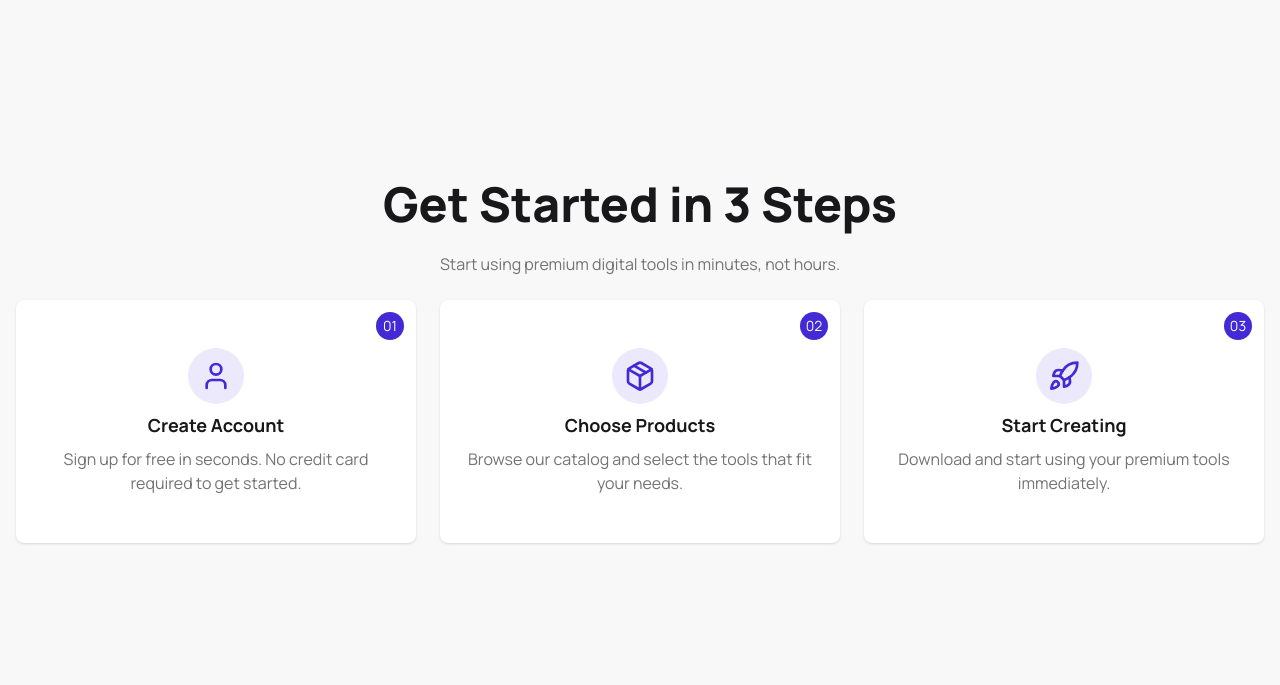
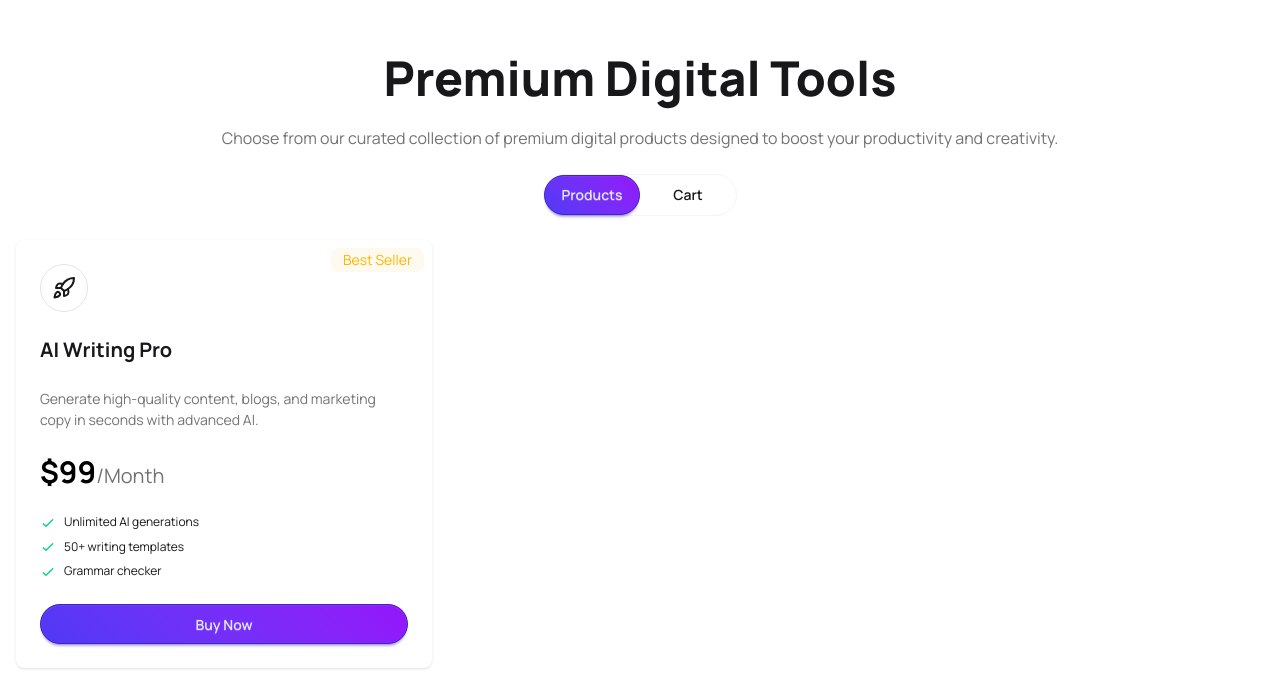
Before and after one commit to siam-parvez/digitool-platform, a React (Vite) app: page / in a window 1280 px wide. Shown: the part 1403-2088 px from the top of the page. Built offline with nearby package versions, Linux system fonts and the light colour scheme.

Commit message:
feat: prodcuts section

```diff
--- a/src/App.jsx
+++ b/src/App.jsx
@@ -7,9 +7,16 @@ import Stats from './components/homepage/Stats';
 import Steps from './components/homepage/Steps';
 import Pricing from './components/homepage/Pricing';
 import CTA from './components/homepage/CTA';
+import Products from './components/homepage/Products';
+
+const fetchProducts = async () => {
+  const res = await fetch('/data.json');
+  return res.json();
+};
+
 
 function App() {
-
+ const productPromise = fetchProducts();
   const [cartItemCount, setCartItemCount] = useState(0);
 
   return (
@@ -17,9 +24,14 @@ function App() {
       <Navbar cartItemCount={cartItemCount} />
       <Hero />
       <Stats />
+      <Products
+        productPromise={productPromise}
+        cartItemCount={cartItemCount}
+        setCartItemCount={setCartItemCount}
+      />
       <Steps />
       <Pricing />
-      <CTA/>
+      <CTA />
       <ToastContainer />
     </>
   );
--- /dev/null
+++ b/src/components/homepage/Products.jsx
@@ -0,0 +1,112 @@
+import { Package, Rocket, RocketIcon, User } from 'lucide-react';
+import React from 'react';
+
+const Products = ({ productPromise, cartItemCount, setCartItemCount }) => {
+  return (
+    <section className='py-16'>
+      <div className='min-h-screen container mx-auto w-full p-4 flex flex-col items-center justify-center'>
+        <div className='text-center'>
+          <h1 className='text-2xl lg:text-5xl font-extrabold'>
+            Premium Digital Tools
+          </h1>
+          <p className='py-6 text-neutral-500 text-sm lg:text-base'>
+            Choose from our curated collection of premium digital products
+            designed to boost your productivity and creativity.
+          </p>
+        </div>
+        <div className='border border-neutral-100 rounded-full mb-6'>
+          <button
+            id='products-btn'
+            className='btn btn-primary rounded-full bg-linear-45 from-[#4F39F6] to-[#9514FA] hover:opacity-90 transition-opacity duration-300 min-w-24'>
+            Products
+          </button>
+          <button
+            id='cart-btn'
+            className='btn btn-ghost rounded-full hover:opacity-90 transition-opacity duration-300 min-w-24'>
+            Cart {cartItemCount > 0 && <span>{cartItemCount}</span>}
+          </button>
+        </div>
+        <div className='grid grid-cols-3 w-full'>
+          <div className='card w-full bg-base-100 shadow-sm relative'>
+            <div className='absolute top-2 right-2 badge badge-soft badge-warning'>
+              Best Seller
+            </div>
+            <div className='card-body flex flex-col gap-6 justify-between'>
+              <div className='flex flex-col gap-6 justify-between'>
+                <div className='space-y-6'>
+                  <div className='flex items-center justify-center size-12 border border-neutral-200 rounded-full'>
+                    <RocketIcon />
+                  </div>
+                  <h2 className='text-xl font-bold'>AI Writing Pro</h2>
+                  <p className='text-neutral-500'>
+                    Generate high-quality content, blogs, and marketing copy in
+                    seconds with advanced AI.
+                  </p>
+                </div>
+                <span className='text-xl text-neutral-500'>
+                  <span className='font-bold text-3xl text-black'>$99</span>
+                  /Month
+                </span>
+                <ul className='flex flex-col gap-2 text-xs'>
+                  <li>
+                    <svg
+                      xmlns='http://www.w3.org/2000/svg'
+                      className='size-4 me-2 inline-block text-success'
+                      fill='none'
+                      viewBox='0 0 24 24'
+                      stroke='currentColor'>
+                      <path
+                        strokeLinecap='round'
+                        strokeLinejoin='round'
+                        strokeWidth='2'
+                        d='M5 13l4 4L19 7'
+                      />
+                    </svg>
+                    <span>Unlimited AI generations</span>
+                  </li>
+                  <li>
+                    <svg
+                      xmlns='http://www.w3.org/2000/svg'
+                      className='size-4 me-2 inline-block text-success'
+                      fill='none'
+                      viewBox='0 0 24 24'
+                      stroke='currentColor'>
+                      <path
+                        strokeLinecap='round'
+                        strokeLinejoin='round'
+                        strokeWidth='2'
+                        d='M5 13l4 4L19 7'
+                      />
+                    </svg>
+                    <span>50+ writing templates</span>
+                  </li>
+                  <li>
+                    <svg
+                      xmlns='http://www.w3.org/2000/svg'
+                      className='size-4 me-2 inline-block text-success'
+                      fill='none'
+                      viewBox='0 0 24 24'
+                      stroke='currentColor'>
+                      <path
+                        strokeLinecap='round'
+                        strokeLinejoin='round'
+                        strokeWidth='2'
+                        d='M5 13l4 4L19 7'
+                      />
+                    </svg>
+                    <span>Grammar checker</span>
+                  </li>
+                </ul>
+              </div>
+              <button className='btn btn-primary btn-block rounded-full bg-linear-45 from-[#4F39F6] to-[#9514FA] hover:opacity-90 transition-opacity duration-300'>
+                Buy Now
+              </button>
+            </div>
+          </div>
+        </div>
+      </div>
+    </section>
+  );
+};
+
+export default Products;
```
